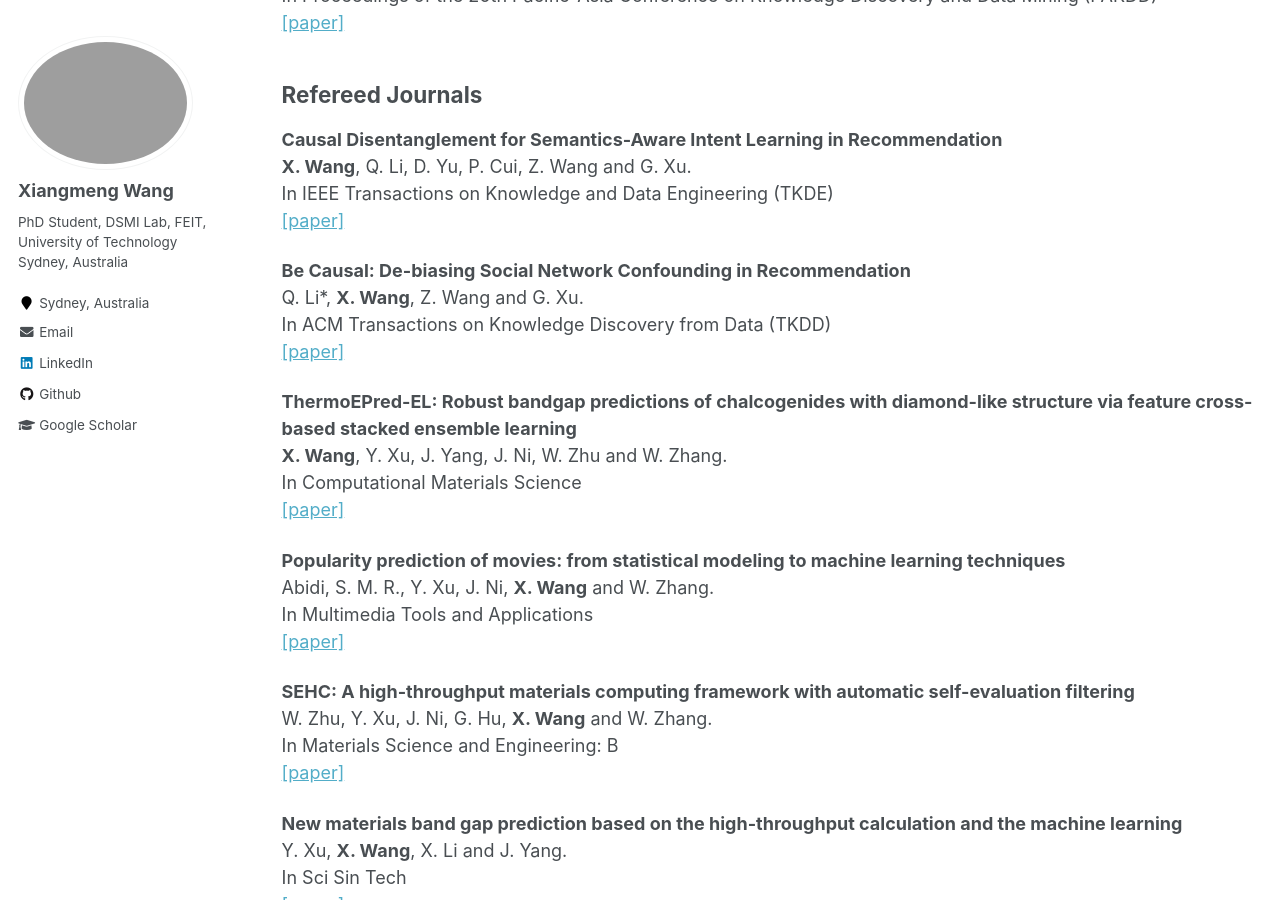
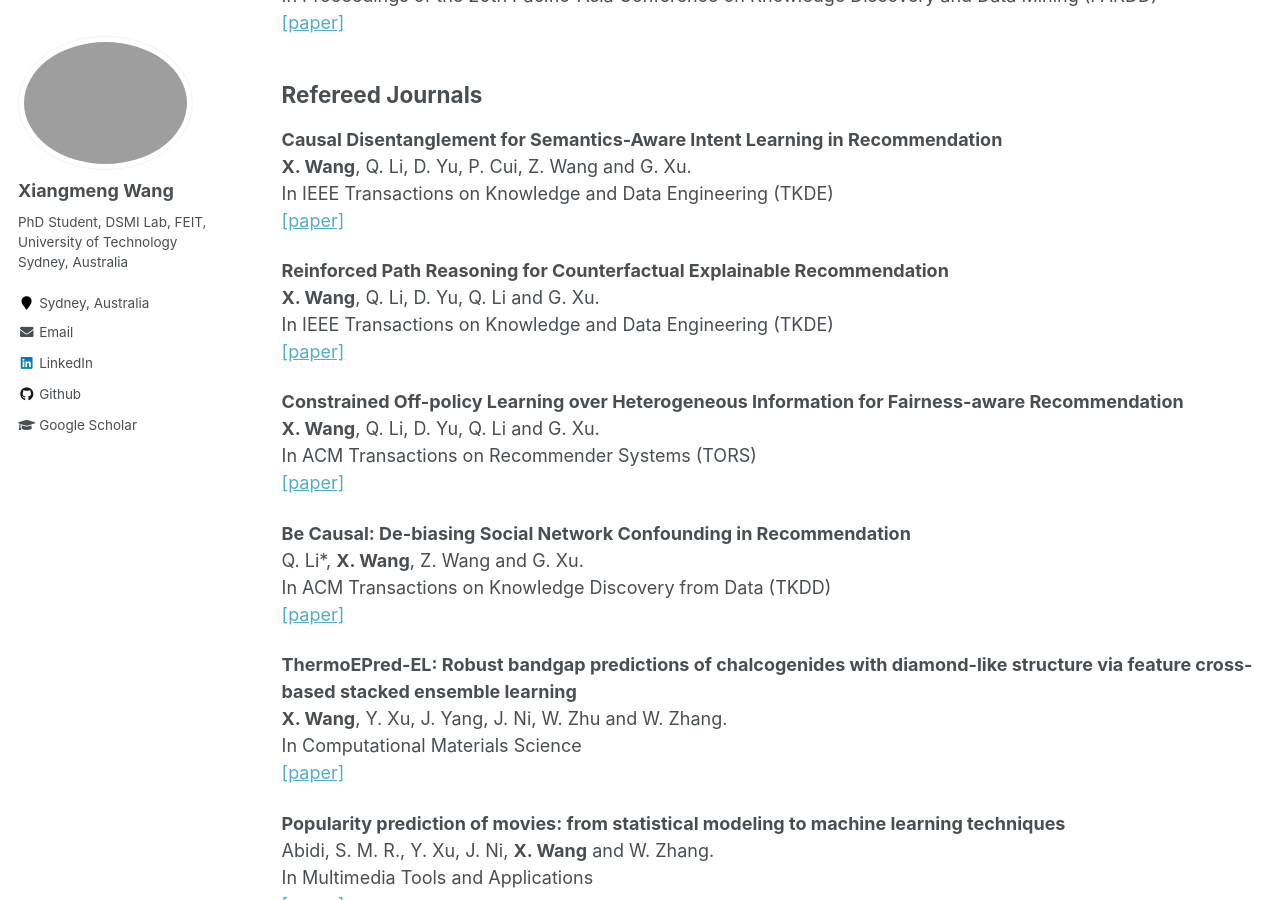
Before and after one commit to Chrystalii/homepage, a Jekyll site: the page built from _pages/publications.md, in a window 1280 px wide and 900 px high, scrolled down 924 px. Built offline with Jekyll 4.4.1, drawn with Linux system fonts in a browser that asks for light colours.

Commit message:
Update publications.md

```diff
--- a/_pages/publications.md
+++ b/_pages/publications.md
@@ -51,6 +51,16 @@ Refereed Journals
 <br>In IEEE Transactions on Knowledge and Data Engineering (TKDE)
 <br>[[paper]](https://ieeexplore.ieee.org/abstract/document/9736612)
 
+<strong>Reinforced Path Reasoning for Counterfactual Explainable Recommendation</strong>
+<br><strong>X. Wang</strong>, Q. Li, D. Yu, Q. Li and G. Xu.
+<br>In IEEE Transactions on Knowledge and Data Engineering (TKDE)
+<br>[[paper]](to be released)
+
+<strong>Constrained Off-policy Learning over Heterogeneous Information for Fairness-aware Recommendation</strong>
+<br><strong>X. Wang</strong>, Q. Li, D. Yu, Q. Li and G. Xu.
+<br>In ACM Transactions on Recommender Systems (TORS)
+<br>[[paper]](https://dl-acm-org.ezproxy.lib.uts.edu.au/doi/pdf/10.1145/3629172)
+
 <strong>Be Causal: De-biasing Social Network Confounding in Recommendation</strong>
 <br>Q. Li\*, <strong>X. Wang</strong>, Z. Wang and G. Xu.
 <br>In ACM Transactions on Knowledge Discovery from Data (TKDD)
```
